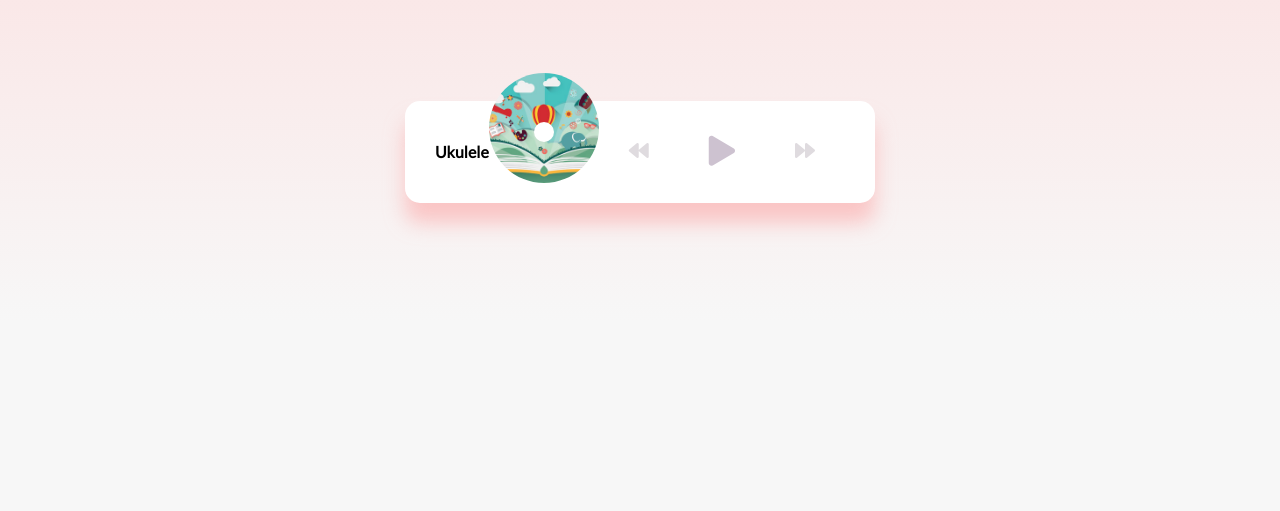
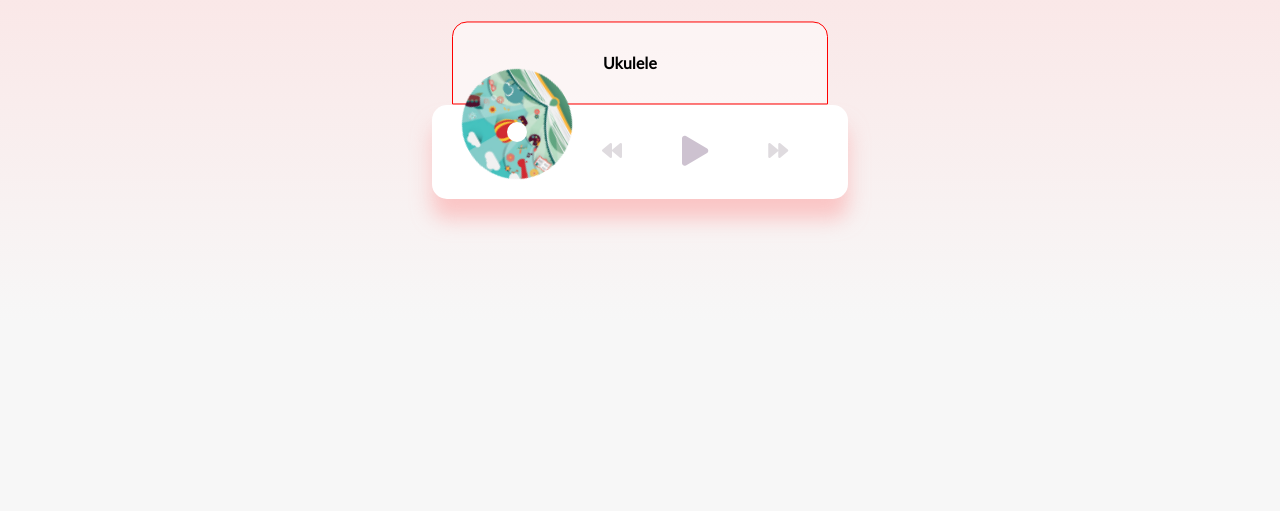
Before and after one commit to Annie-Huang/vanillawebprojects, a website: page music-player/index.html in a window 1280 px wide. Shown: the part 289-800 px from the top of the page. Drawn offline with Linux system fonts and the light colour scheme.

Commit message:
Styled the .music-info the absolute position it  behind the img-container and navigation and mvoe to the top when the music is playing

```diff
--- a/music-player/index.html
+++ b/music-player/index.html
@@ -12,7 +12,7 @@
 <body>
   <h1>Music Player</h1>
 
-  <div class='music-container'>
+  <div class='music-container play'>
     <div class='music-info'>
       <h4 id='title'>Ukulele</h4>
       <div class='progress-container'>
--- a/music-player/style.css
+++ b/music-player/style.css
@@ -57,7 +57,7 @@ body {
   animation: rotate 3s linear infinite;
   animation-play-state: paused; /* starting and stopping animation */
 }
-.img-container.play img {
+.music-container.play .img-container img {
   animation-play-state: running;
 }
 
@@ -88,6 +88,25 @@ body {
   color: #cdc2d0;
   font-size: 30px;
 }
+.music-info {
+  background-color: rgba(255, 255, 255, 0.5);
+  border-radius: 15px 15px 0 0;
+
+  position: absolute;
+  top: 0;
+  left: 20px;
+
+  width: calc(100% - 40px); /* center it behind the img-container and navigation since there is a left: 20px*/
+  padding: 10px 10px 10px 150px;
+  border: 1px solid red;
+  /*opacity: 0;*/
+  transform: translateY(0%);
+}
+
 .action-btn:focus {
   outline: 0;
 }
+.music-container.play .music-info {
+  opacity: 1;
+  transform: translateY(-100%);
+}
```
